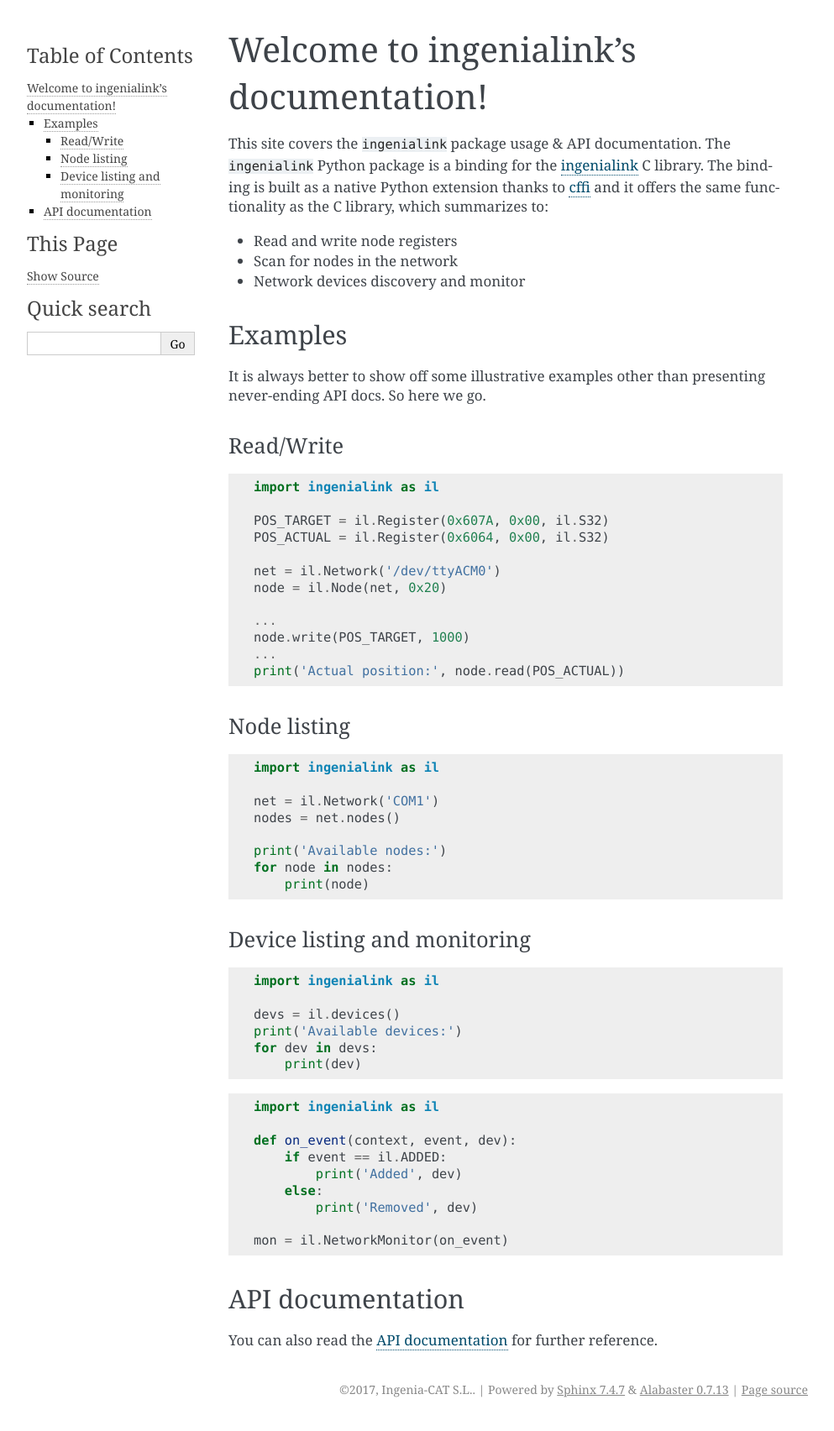
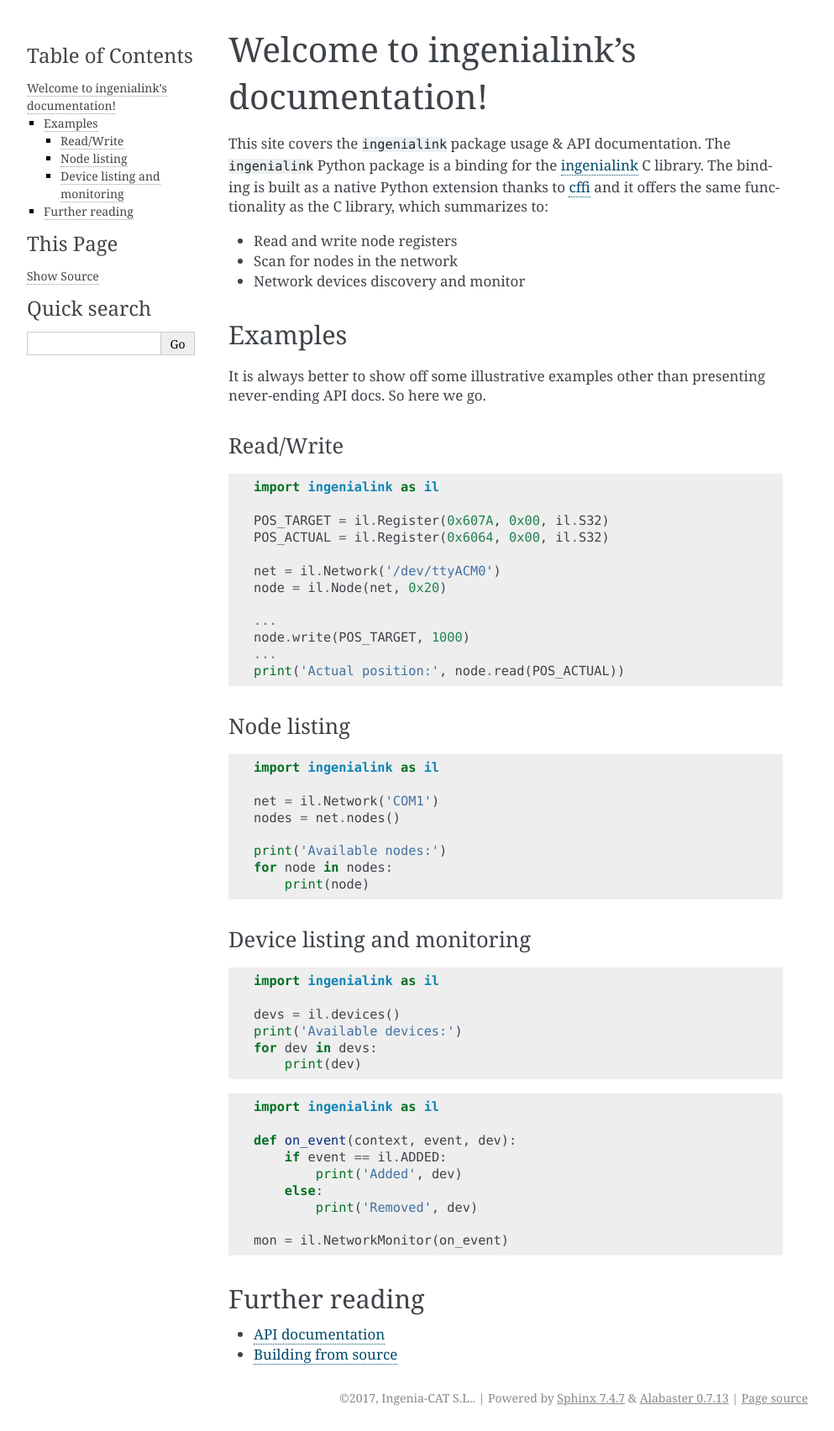
Before and after one commit to ingeniamc/ingenialink-python, a Sphinx documentation site: the page built from docs/index.rst, in a window 1280 px wide. Shown: the whole page at 84% size, without its empty margins (148-1141 px from the left). Built offline with Sphinx 7.4.7, drawn with Linux system fonts in a browser that asks for light colours.

Commit message:
docs: update

```diff
--- a/docs/index.rst
+++ b/docs/index.rst
@@ -76,7 +76,11 @@
 
     mon = il.NetworkMonitor(on_event)
 
-API documentation
------------------
+Further reading
+---------------
 
-You can also read the :doc:`api` for further reference.
+.. toctree::
+    :maxdepth: 2
+
+    api
+    building
```
Also changed, not shown: docs/building.rst (added, +18 -0 lines).
